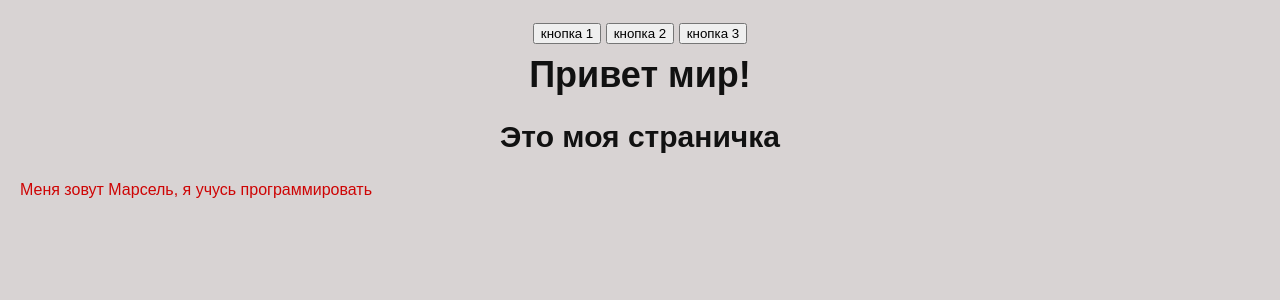
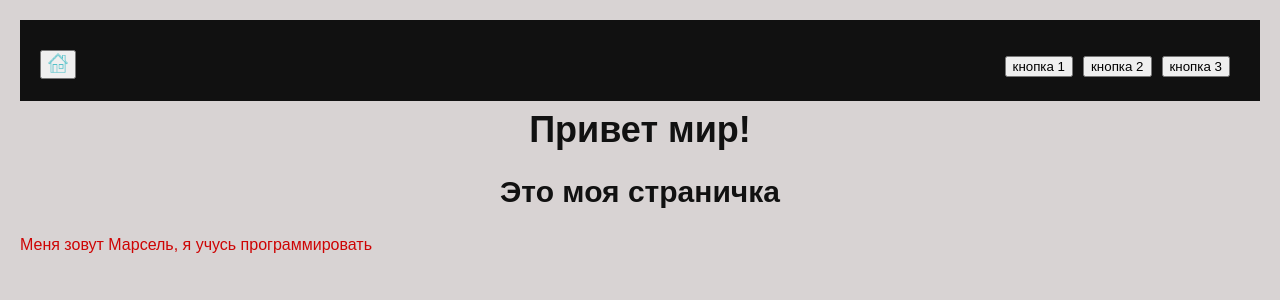
Before and after one commit to dekma845/my_website, a Flask app: page / in a window 1280 px wide. Shown: the top 300 px of the page. Run offline with Flask 3, Linux system fonts and the light colour scheme.

Commit message:
сделал шапку для сайта, размещал кнопки, работал со стилем

```diff
--- a/app.py
+++ b/app.py
@@ -7,6 +7,7 @@ app = Flask(__name__)
 
 # декаратор который обрабатывает маршрут
 @app.route('/')# декарато -  старшая функция
+@app.route('/home')
 def index():# Создаём функцию
     return render_template('index.html') # return возвращает отрендаренный шаблон
 
--- a/static/css/main.css
+++ b/static/css/main.css
@@ -1,4 +1,59 @@
 /* main.css */
+
+/* шапка сайта */
+/* main.css */
+
+/* Шапка сайта */
+
+.header {
+    display: flex;
+    justify-content: space-between; /* Размещение элементов по краям */
+    align-items: center; /* Выравнивание по вертикали */
+    background-color: #111;
+    padding-top: 30px;     /* Верхний пэддинг */
+    padding-right: 20px;   /* Правый пэддинг */
+    padding-bottom: 20px;  /* Нижний пэддинг */
+    padding-left: 5px;     /* Левый пэддинг */
+
+}
+
+.home_button { /* Селектор класса .home_button */
+    text-align: left;
+    margin-right: 15px;
+    margin-left: 15px;
+}
+
+.home_button img {
+    max-width: 20px; /* Ограничение ширины */
+    height: auto; /* Сохраняем пропорции высоты */
+}
+
+
+
+.header_buttons { /* Селектор класса .header_buttons */
+    display: flex;
+    gap: 10px; /* Отступ между кнопками */
+    margin-right: 10px;
+}
+
+/* =шапка сайта= */
+
+
+
+
+
+
+
+
+
+
+
+
+
+
+
+
+
 
 /* Основные стили для тела страницы */
 body {
--- a/templates/base/base.html
+++ b/templates/base/base.html
@@ -1,23 +1,25 @@
 <!-- templates/base/base.html -->
 <!DOCTYPE html>
 <html lang="ru">
+
 <head>
     <meta charset="UTF-8">
-
     <link rel="stylesheet" href="{{ url_for('static', filename='css/main.css') }}">
     <title>{% block title %}{% endblock %}</title>
+
 <body>
-    <header class="header" style="text-align: center;">
-        <a href="/1"><button>кнопка 1</button></a>
-        <a href="/2"><button>кнопка 2</button></a>
-        <a href="/3"><button>кнопка 3</button></a>
-
-
-
-
-
+    <header class="header">
+        <div class="home_button">
+            <a href="/home"><button><img src="static/css/images/home_batton.png" alt="Ваш логотип" ></button></a>
+        </div>
+        <div class="header_buttons">
+            <a href="/1"><button>кнопка 1</button></a>
+            <a href="/2"><button>кнопка 2</button></a>
+            <a href="/3"><button>кнопка 3</button></a>
+        </div>
     </header>
     {% block body %}
     {% endblock %}
 </body>
+
 </html>
```
Also changed, not shown: static/css/images/home_batton.png (added).
